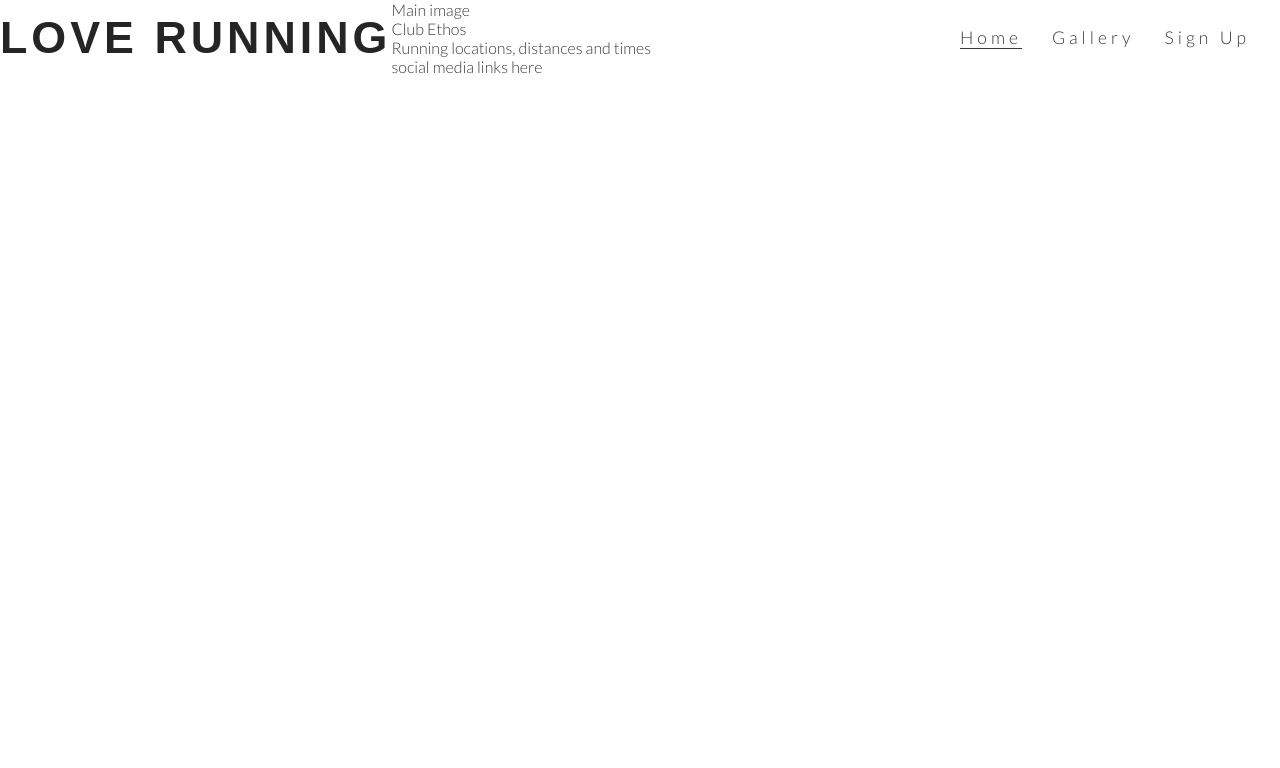
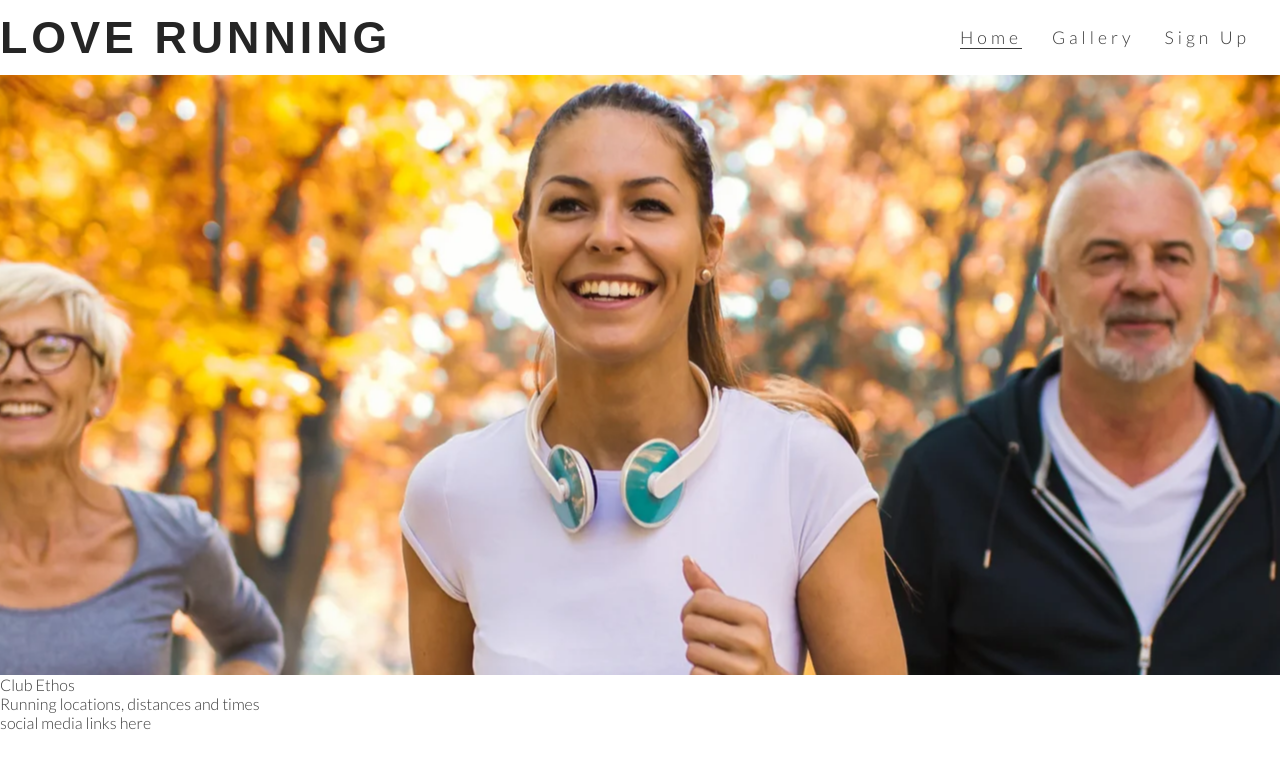
Before and after one commit to Stephenkofipoku/love-running, a plain HTML site: page index.html in a window 1280 px wide. Drawn offline with Linux system fonts and the light colour scheme.

Commit message:
Add hero image and animation for zoom

```diff
--- a/assets/css/style.css
+++ b/assets/css/style.css
@@ -34,7 +34,8 @@ h2 {
     letter-spacing: 4px;
 }
 
-#menu, #logo {
+#menu,
+#logo {
     line-height: 75px;
 }
 
@@ -56,3 +57,36 @@ h2 {
 .active {
     border-bottom: 1px solid #3a3a3a;
 }
+
+/* Hero image */
+
+#hero-outer {
+    height: 600px;
+    width: 100%;
+    overflow: hidden;
+}
+
+#hero-image {
+    height: 600px;
+    width: 100%;
+    background: url("../images/hero-image.webp") no-repeat center center;
+
+    /* animates zoom effect ob loading pages */
+
+    animation-name: hero-zoom;
+    animation-duration: 5s;
+    animation-fill-mode: forwards;
+}
+
+/* creates the level of zoom for hero image */
+
+@keyframes hero-zoom {
+
+    from {
+        transform: (1);
+    }
+
+    to {
+        transform: (1.1);
+    }
+}
--- a/index.html
+++ b/index.html
@@ -32,8 +32,8 @@
             </ul>
         </nav>
     </header>
-    <section>
-        Main image
+    <section id="hero-outer">
+        <div id="hero-image"></div>
     </section>
     <section>
         Club Ethos
```
Also changed, not shown: assets/images/hero-image.webp (added).
